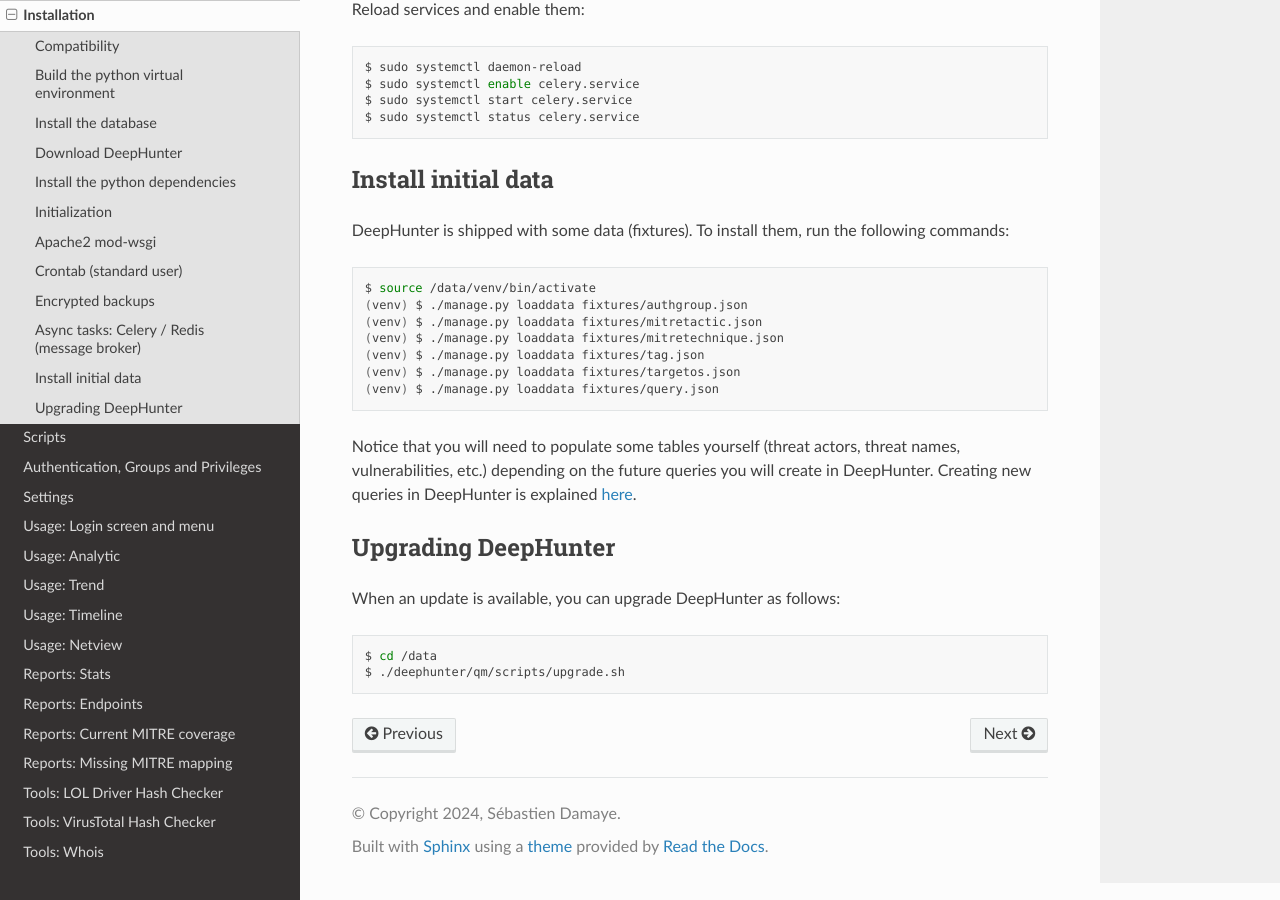
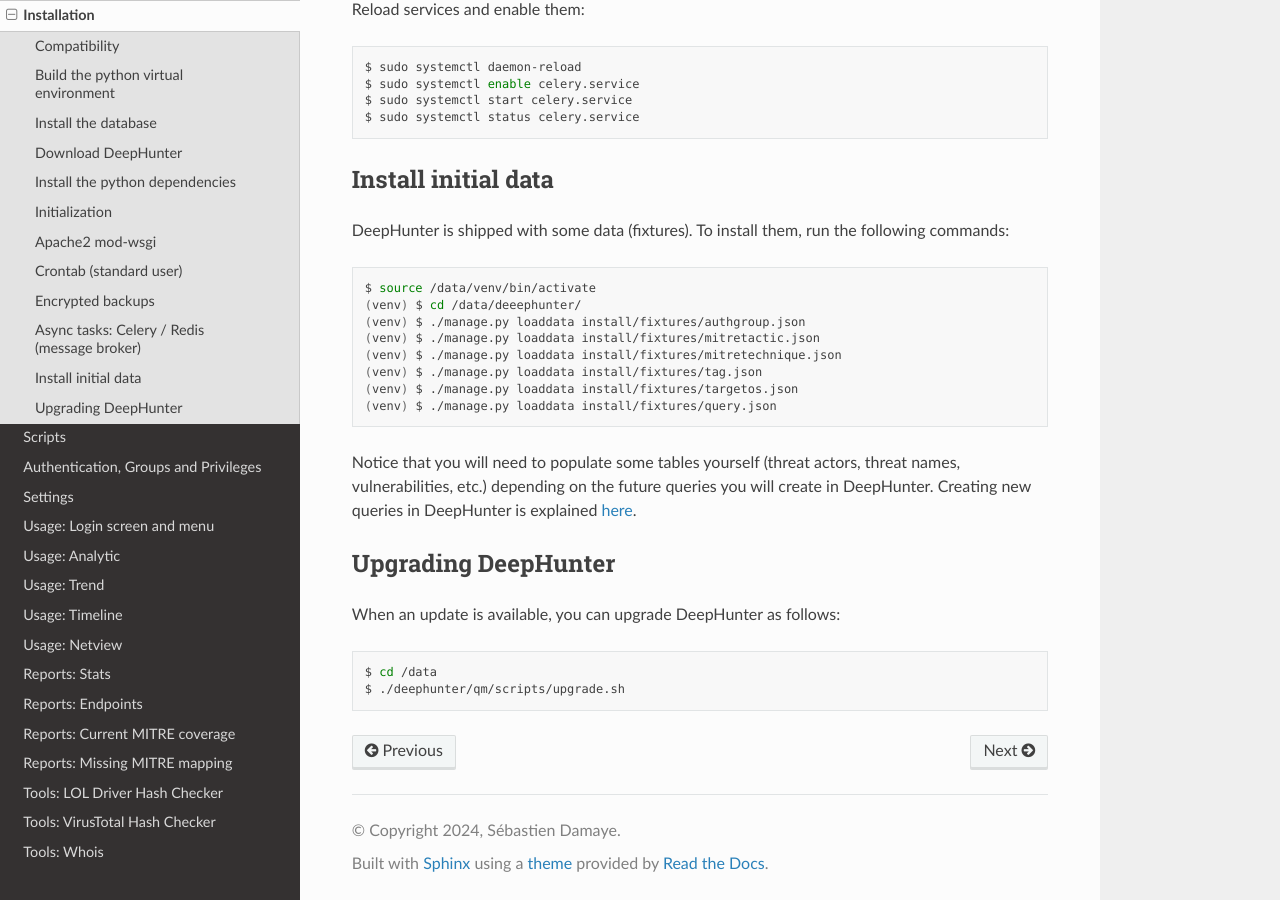
Before and after one commit to wikijm/deephunter, a Sphinx documentation site: the page built from docs/install.rst, in a window 1280 px wide and 900 px high, scrolled down 4831 px. Built offline with Sphinx 7.4.7 and the Read the Docs theme 3.1.0, drawn with Linux system fonts in a browser that asks for light colours.

Commit message:
moved fixtures to install directory

```diff
--- a/docs/install.rst
+++ b/docs/install.rst
@@ -246,12 +246,13 @@
 .. code-block:: sh
 
 	$ source /data/venv/bin/activate
-	(venv) $ ./manage.py loaddata fixtures/authgroup.json
-	(venv) $ ./manage.py loaddata fixtures/mitretactic.json
-	(venv) $ ./manage.py loaddata fixtures/mitretechnique.json
-	(venv) $ ./manage.py loaddata fixtures/tag.json
-	(venv) $ ./manage.py loaddata fixtures/targetos.json
-	(venv) $ ./manage.py loaddata fixtures/query.json
+	(venv) $ cd /data/deeephunter/
+	(venv) $ ./manage.py loaddata install/fixtures/authgroup.json
+	(venv) $ ./manage.py loaddata install/fixtures/mitretactic.json
+	(venv) $ ./manage.py loaddata install/fixtures/mitretechnique.json
+	(venv) $ ./manage.py loaddata install/fixtures/tag.json
+	(venv) $ ./manage.py loaddata install/fixtures/targetos.json
+	(venv) $ ./manage.py loaddata install/fixtures/query.json
 
 Notice that you will need to populate some tables yourself (threat actors, threat names, vulnerabilities, etc.) depending on the future queries you will create in DeepHunter. Creating new queries in DeepHunter is explained `here <admin.html#create-modify-threat-hunting-analytics>`_.
 
```
Also changed, not shown: 12 other files.
